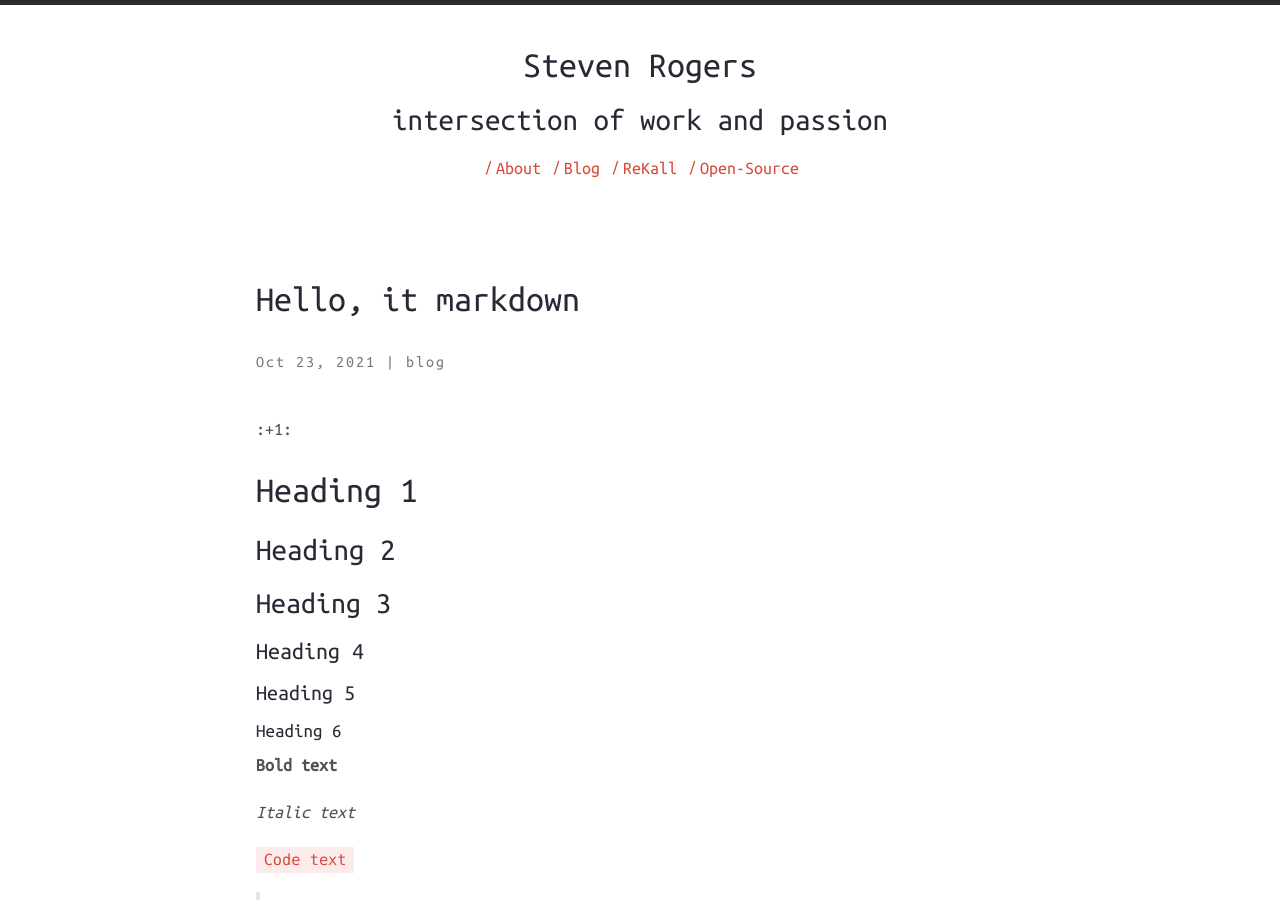
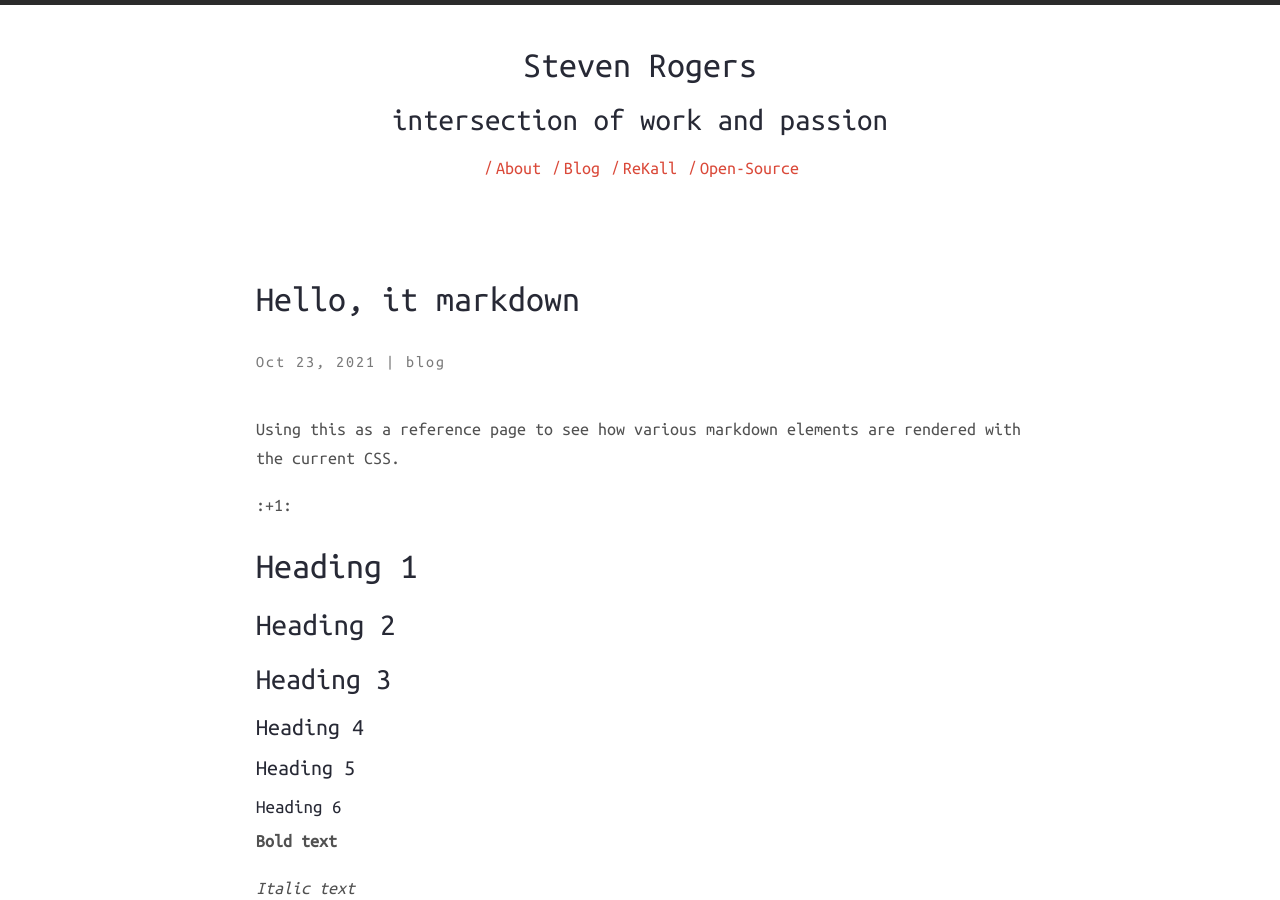
Before and after one commit to spxrogers/spxrogers.github.io, a Jekyll site: the page built from _posts/2021-10-23-markdown-examples.markdown, in a window 1280 px wide and 900 px high. Built offline with Jekyll 4.4.1, drawn with Linux system fonts in a browser that asks for light colours; nearby versions of some CDN libraries.

Commit message:
Add text so the page isn't (so) silly.

```diff
--- a/_posts/2021-10-23-markdown-examples.markdown
+++ b/_posts/2021-10-23-markdown-examples.markdown
@@ -6,6 +6,8 @@ description: mark some down
 categories:
 - blog
 ---
+
+Using this as a reference page to see how various markdown elements are rendered with the current CSS.
 
 :+1:
 
```
